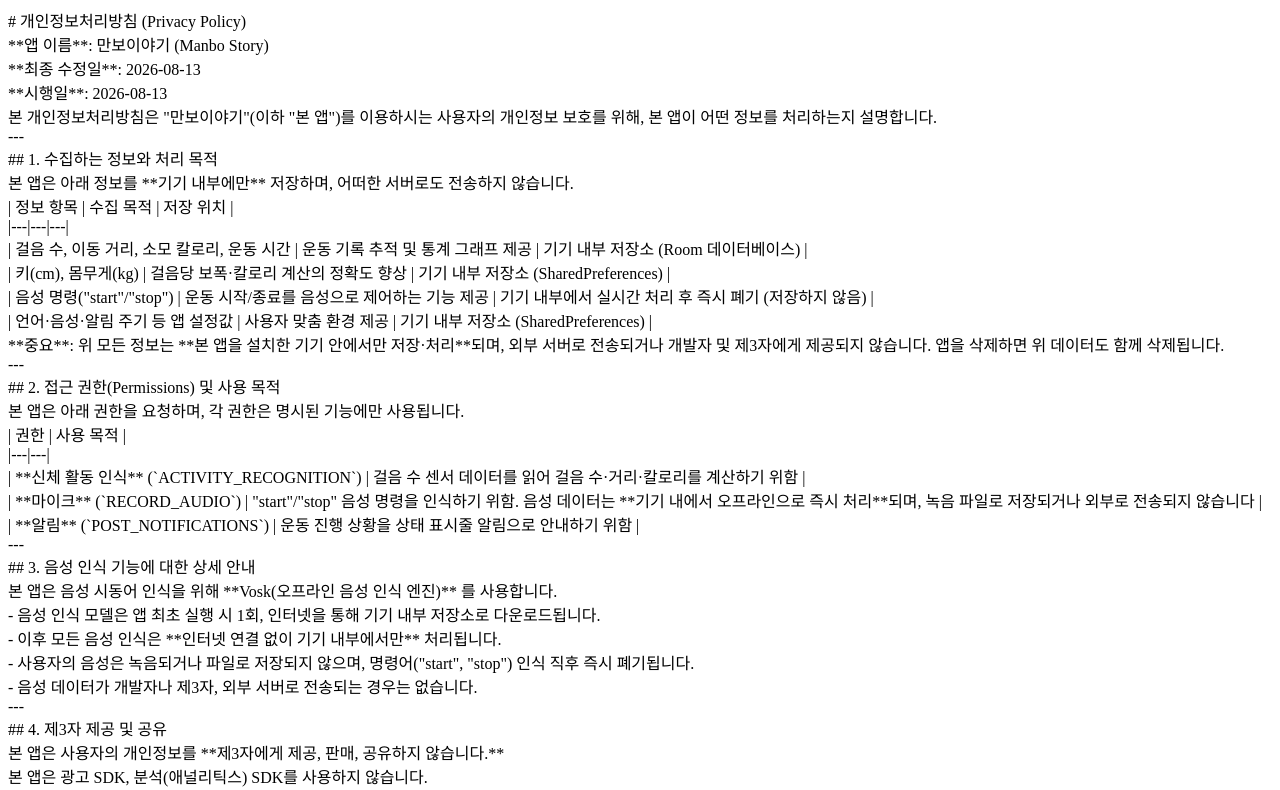
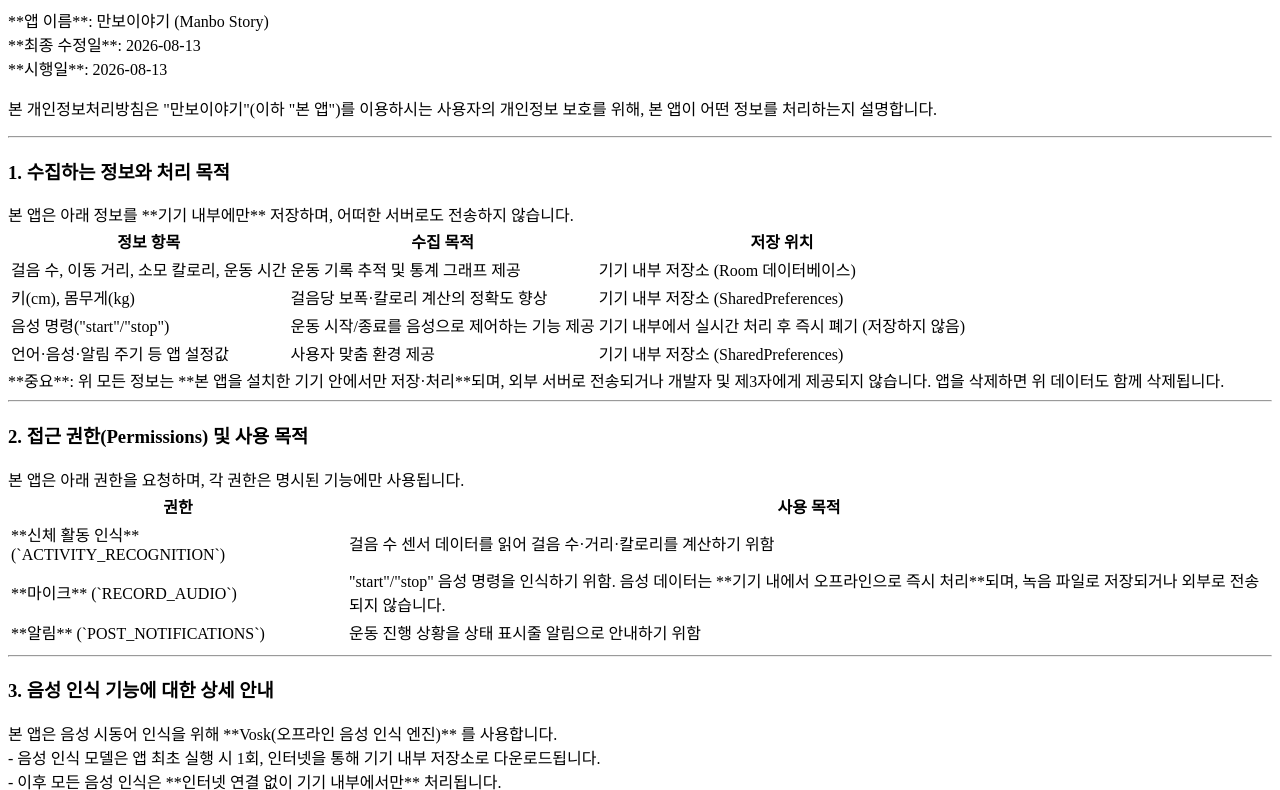
Before and after one commit to Frankensosege/TMTforRunner, a plain HTML site: page index.html in a window 1280 px wide. Shown: the part 81-871 px from the top of the page. Drawn offline with Linux system fonts and the light colour scheme.

Commit message:
Add files via upload

```diff
--- a/index.html
+++ b/index.html
@@ -5,94 +5,129 @@
     <title>개인정보처리방침</title>
 </head>
 <body>
-    <h1>개인정보처리방침</h1>
+    <h1>개인정보처리방침 (Privacy Policy)</h1>
     <p>
-# 개인정보처리방침 (Privacy Policy)<br>
+	**앱 이름**: 만보이야기 (Manbo Story)<br/>
+	**최종 수정일**: 2026-08-13<br/>
+	**시행일**: 2026-08-13<br/>
+    </p>
+    <p>
+	본 개인정보처리방침은 "만보이야기"(이하 "본 앱")를 이용하시는 사용자의 개인정보 보호를 위해, 본 앱이 어떤 정보를 처리하는지 설명합니다.<br/>
+     </p>
 
-**앱 이름**: 만보이야기 (Manbo Story)<br>
-**최종 수정일**: 2026-08-13<br>
-**시행일**: 2026-08-13<br>
+     <hr>
+<p>
+<h3> 1. 수집하는 정보와 처리 목적</h3>
 
-본 개인정보처리방침은 "만보이야기"(이하 "본 앱")를 이용하시는 사용자의 개인정보 보호를 위해, 본 앱이 어떤 정보를 처리하는지 설명합니다.<br>
+본 앱은 아래 정보를 **기기 내부에만** 저장하며, 어떠한 서버로도 전송하지 않습니다.<br/>
 
----<br>
-
-## 1. 수집하는 정보와 처리 목적<br>
-
-본 앱은 아래 정보를 **기기 내부에만** 저장하며, 어떠한 서버로도 전송하지 않습니다.<br>
-
-| 정보 항목 | 수집 목적 | 저장 위치 |<br>
-|---|---|---|<br>
-| 걸음 수, 이동 거리, 소모 칼로리, 운동 시간 | 운동 기록 추적 및 통계 그래프 제공 | 기기 내부 저장소 (Room 데이터베이스) |<br>
-| 키(cm), 몸무게(kg) | 걸음당 보폭·칼로리 계산의 정확도 향상 | 기기 내부 저장소 (SharedPreferences) |<br>
-| 음성 명령("start"/"stop") | 운동 시작/종료를 음성으로 제어하는 기능 제공 | 기기 내부에서 실시간 처리 후 즉시 폐기 (저장하지 않음) |<br>
-| 언어·음성·알림 주기 등 앱 설정값 | 사용자 맞춤 환경 제공 | 기기 내부 저장소 (SharedPreferences) |<br>
+     <table>
+	<tr>
+		<th>정보 항목</th>
+		<th>수집 목적</th>
+		<th>저장 위치</th>
+	</tr>
+	<tr>
+		<td>걸음 수, 이동 거리, 소모 칼로리, 운동 시간</td>
+		<td>운동 기록 추적 및 통계 그래프 제공</td>
+		<td>기기 내부 저장소 (Room 데이터베이스)</td>
+	</tr>
+	<tr>
+		<td>키(cm), 몸무게(kg)</td>
+		<td>걸음당 보폭·칼로리 계산의 정확도 향상</td>
+		<td>기기 내부 저장소 (SharedPreferences)</td>
+	</tr>
+	<tr>
+		<td>음성 명령("start"/"stop")</td>
+		<td>운동 시작/종료를 음성으로 제어하는 기능 제공</td>
+		<td>기기 내부에서 실시간 처리 후 즉시 폐기 (저장하지 않음)</td>
+	</tr>
+	<tr>
+		<td>언어·음성·알림 주기 등 앱 설정값</td>
+		<td>사용자 맞춤 환경 제공</td>
+		<td>기기 내부 저장소 (SharedPreferences)</td>
+	</tr>
+    </table>
 
 **중요**: 위 모든 정보는 **본 앱을 설치한 기기 안에서만 저장·처리**되며, 외부 서버로 전송되거나 개발자 및 제3자에게 제공되지 않습니다. 앱을 삭제하면 위 데이터도 함께 삭제됩니다.<br>
 
----<br>
+     <hr>
 
-## 2. 접근 권한(Permissions) 및 사용 목적<br>
+<h3> 2. 접근 권한(Permissions) 및 사용 목적</h3>
 
-본 앱은 아래 권한을 요청하며, 각 권한은 명시된 기능에만 사용됩니다.<br>
+본 앱은 아래 권한을 요청하며, 각 권한은 명시된 기능에만 사용됩니다.<br/>
 
-| 권한 | 사용 목적 |<br>
-|---|---|<br>
-| **신체 활동 인식** (`ACTIVITY_RECOGNITION`) | 걸음 수 센서 데이터를 읽어 걸음 수·거리·칼로리를 계산하기 위함 |<br>
-| **마이크** (`RECORD_AUDIO`) | "start"/"stop" 음성 명령을 인식하기 위함. 음성 데이터는 **기기 내에서 오프라인으로 즉시 처리**되며, 녹음 파일로 저장되거나 외부로 전송되지 않습니다 |<br>
-| **알림** (`POST_NOTIFICATIONS`) | 운동 진행 상황을 상태 표시줄 알림으로 안내하기 위함 |<br>
+     <table>
+	<tr>
+		<th>권한</th>
+		<th>사용 목적</th>
+	</tr>
+	<tr>
+		<td> **신체 활동 인식** (`ACTIVITY_RECOGNITION`)</td>
+		<td>걸음 수 센서 데이터를 읽어 걸음 수·거리·칼로리를 계산하기 위함</td>
+	</tr>
+	<tr>
+		<td> **마이크** (`RECORD_AUDIO`)</td>
+		<td>"start"/"stop" 음성 명령을 인식하기 위함. 음성 데이터는 **기기 내에서 오프라인으로 즉시 처리**되며, 녹음 파일로 저장되거나 외부로 전송되지 않습니다.</td>
+	</tr>
+	<tr>
+		<td>  **알림** (`POST_NOTIFICATIONS`)</td>
+		<td>운동 진행 상황을 상태 표시줄 알림으로 안내하기 위함</td>
+	</tr>
+    </table>
 
----<br>
 
-## 3. 음성 인식 기능에 대한 상세 안내<br>
+     <hr>
 
-본 앱은 음성 시동어 인식을 위해 **Vosk(오프라인 음성 인식 엔진)** 를 사용합니다.<br>
+<h3> 3. 음성 인식 기능에 대한 상세 안내</h3>
 
-- 음성 인식 모델은 앱 최초 실행 시 1회, 인터넷을 통해 기기 내부 저장소로 다운로드됩니다.<br>
-- 이후 모든 음성 인식은 **인터넷 연결 없이 기기 내부에서만** 처리됩니다.<br>
-- 사용자의 음성은 녹음되거나 파일로 저장되지 않으며, 명령어("start", "stop") 인식 직후 즉시 폐기됩니다.<br>
-- 음성 데이터가 개발자나 제3자, 외부 서버로 전송되는 경우는 없습니다.<br>
+본 앱은 음성 시동어 인식을 위해 **Vosk(오프라인 음성 인식 엔진)** 를 사용합니다.<br/>
 
----<br>
+- 음성 인식 모델은 앱 최초 실행 시 1회, 인터넷을 통해 기기 내부 저장소로 다운로드됩니다.<br/>
+- 이후 모든 음성 인식은 **인터넷 연결 없이 기기 내부에서만** 처리됩니다.<br/>
+- 사용자의 음성은 녹음되거나 파일로 저장되지 않으며, 명령어("start", "stop") 인식 직후 즉시 폐기됩니다.<br/>
+- 음성 데이터가 개발자나 제3자, 외부 서버로 전송되는 경우는 없습니다.<br/>
 
-## 4. 제3자 제공 및 공유<br>
+     <hr>
 
-본 앱은 사용자의 개인정보를 **제3자에게 제공, 판매, 공유하지 않습니다.**<br>
-본 앱은 광고 SDK, 분석(애널리틱스) SDK를 사용하지 않습니다.<br>
+<h3> 4. 제3자 제공 및 공유</h3>
 
----<br>
+본 앱은 사용자의 개인정보를 **제3자에게 제공, 판매, 공유하지 않습니다.**<br/>
+본 앱은 광고 SDK, 분석(애널리틱스) SDK를 사용하지 않습니다.<br/>
 
-## 5. 데이터 보관 및 삭제<br>
+     <hr>
 
-- 모든 데이터는 사용자의 기기 내부에만 보관됩니다.<br>
-- 사용자는 언제든지 기기의 [설정 → 앱 → 만보이야기 → 저장공간 → 데이터 삭제] 메뉴를 통해 저장된 모든 데이터를 직접 삭제할 수 있습니다.<br>
-- 앱을 삭제(제거)하면 기기에 저장된 모든 데이터가 함께 삭제됩니다.<br>
-- 개발자는 사용자의 운동 데이터에 원격으로 접근할 수 없습니다.<br>
+<h3> 5. 데이터 보관 및 삭제</h3>
 
----<br>
+- 모든 데이터는 사용자의 기기 내부에만 보관됩니다.<br/>
+- 사용자는 언제든지 기기의 [설정 → 앱 → 만보이야기 → 저장공간 → 데이터 삭제] 메뉴를 통해 저장된 모든 데이터를 직접 삭제할 수 있습니다.<br/>
+- 앱을 삭제(제거)하면 기기에 저장된 모든 데이터가 함께 삭제됩니다.<br/>
+- 개발자는 사용자의 운동 데이터에 원격으로 접근할 수 없습니다.<br/>
 
-## 6. 아동의 개인정보<br>
+     <hr>
 
-본 앱은 만 14세 미만 아동을 대상으로 하지 않으며, 아동으로부터 고의로 개인정보를 수집하지 않습니다.<br>
+<h3>  6. 아동의 개인정보</h3>
 
----<br>
+본 앱은 만 14세 미만 아동을 대상으로 하지 않으며, 아동으로부터 고의로 개인정보를 수집하지 않습니다.<br/>
 
-## 7. 개인정보처리방침의 변경<br>
+     <hr>
+
+<h3> 7. 개인정보처리방침의 변경</h3>
 
 본 방침은 법령, 정책 또는 앱 기능 변경에 따라 수정될 수 있습니다. 방침이 변경되는 경우 본 페이지를 통해 고지하며, 페이지 상단의 "최종 수정일"을 갱신합니다.<br>
 
----<br>
+     <hr>
 
-## 8. 문의처<br>
+<h3> 8. 문의처 </h3>
 
-본 개인정보처리방침에 대해 문의사항이 있으시면 아래로 연락 주시기 바랍니다.<br>
+본 개인정보처리방침에 대해 문의사항이 있으시면 아래로 연락 주시기 바랍니다.<br/>
 
-- 개발자명: Frankensosege<br>
-- 이메일: frankensosege@gmail.com<br>
+- 개발자명: Frankensosege<br/>
+- 이메일: frankensosege@gmail.com<br/>
 
----<br>
+     <hr>
 
-*이 문서는 Google Play 스토어 등록 요건 충족을 목적으로 작성되었습니다. 법률 자문이 필요한 경우 관련 전문가와 상담하시기 바랍니다.*<br>
+*이 문서는 Google Play 스토어 등록 요건 충족을 목적으로 작성되었습니다. 법률 자문이 필요한 경우 관련 전문가와 상담하시기 바랍니다.*<br/>
     </p>
 </body>
 </html>
```
